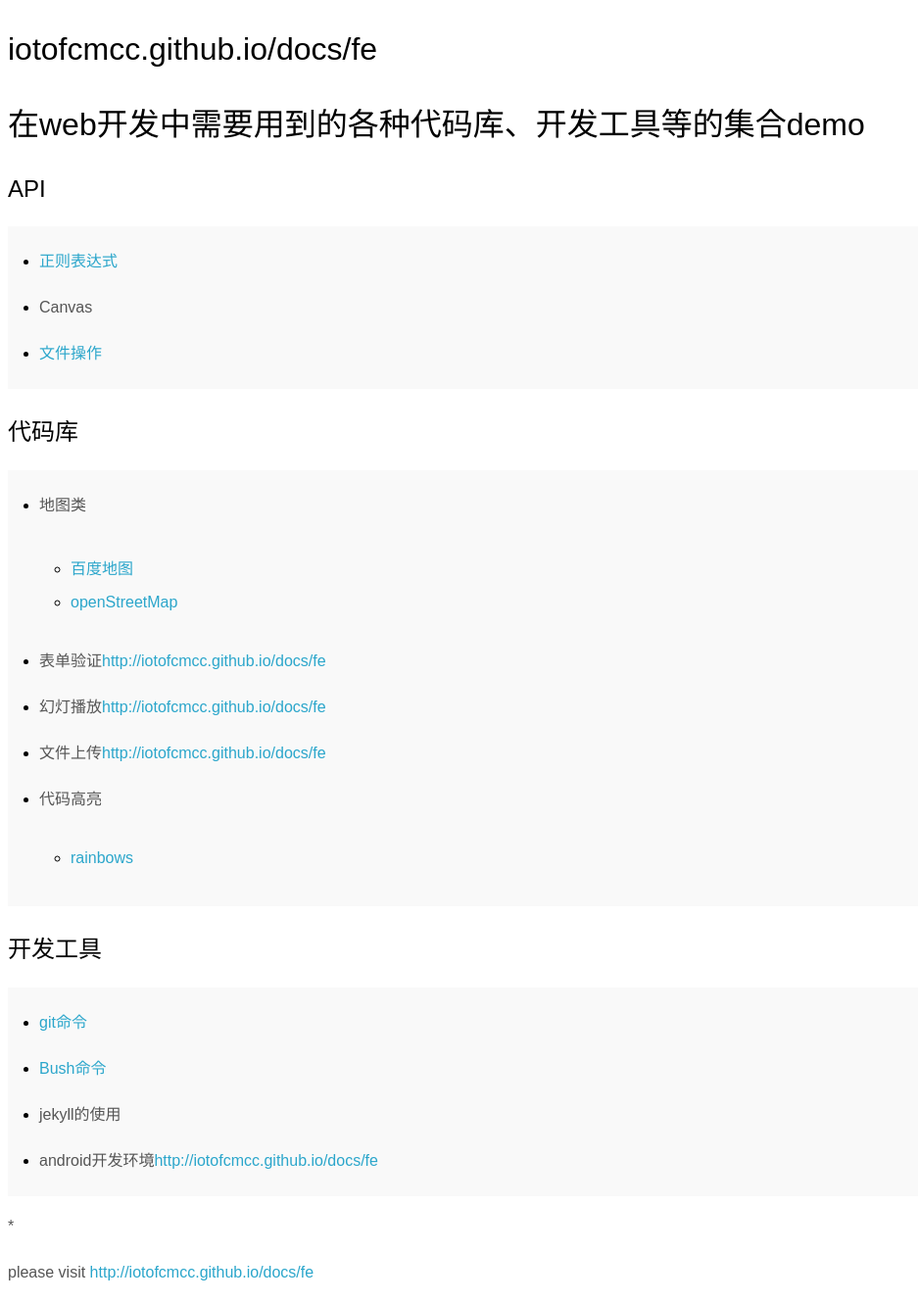
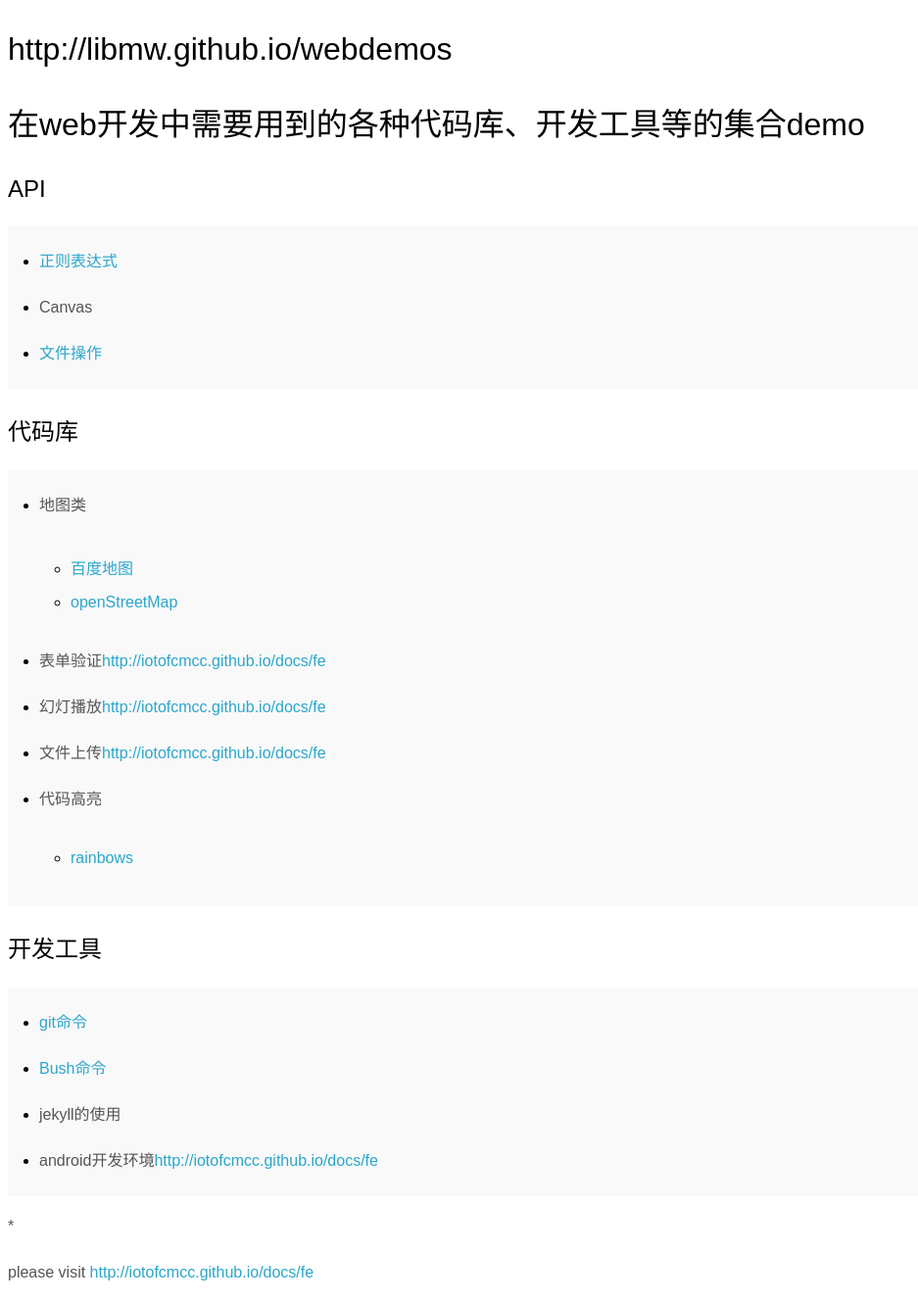
Before and after one commit to libmw/webdemos, a Jekyll site: the page built from index.md, in a window 1280 px wide. Shown: the whole page at 98% size, without its empty margins (0-937 px from the left). Built offline with Jekyll 4.4.1, drawn with Linux system fonts in a browser that asks for light colours.

Commit message:
edit url

```diff
--- a/index.md
+++ b/index.md
@@ -3,7 +3,7 @@
   title: docs for iot.10086.cn
 ---
 
-iotofcmcc.github.io/docs/fe
+http://libmw.github.io/webdemos
 ===============
 
 # 在web开发中需要用到的各种代码库、开发工具等的集合demo
```
Also changed, not shown: README.md.
